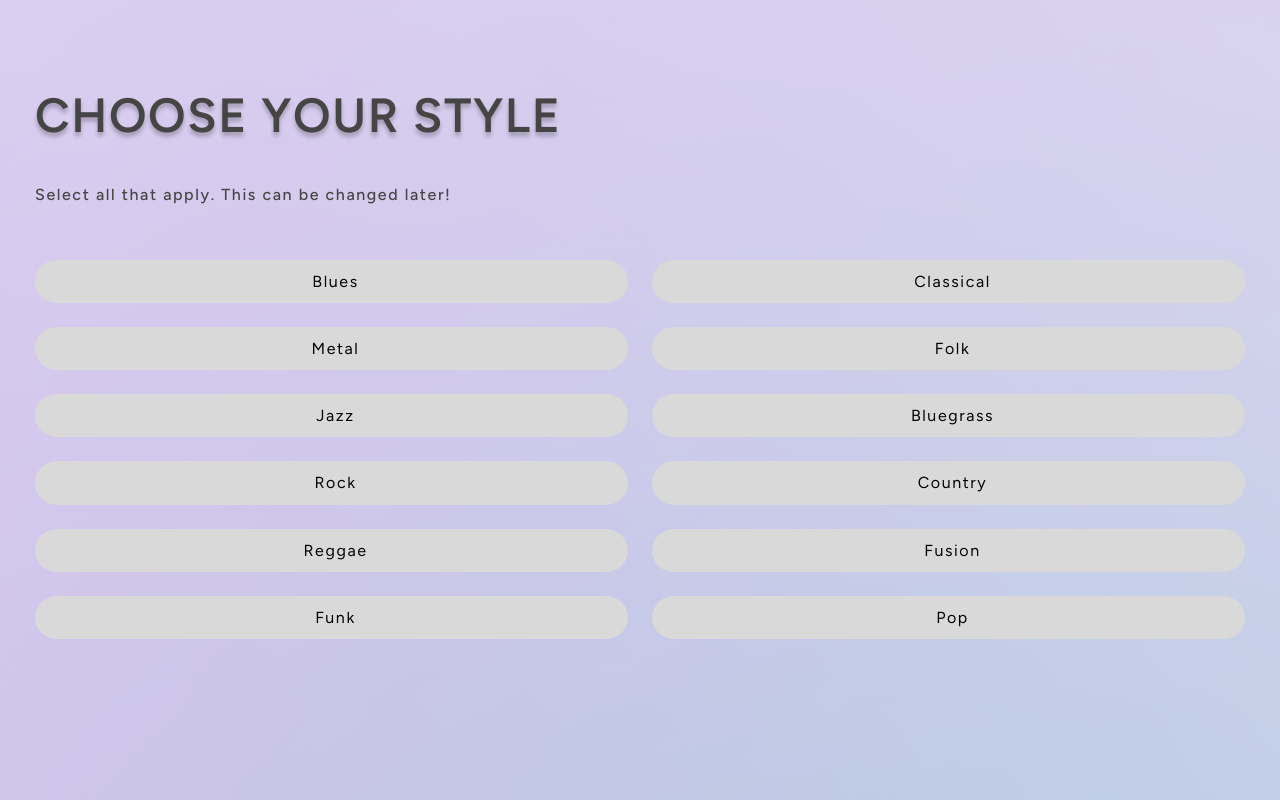
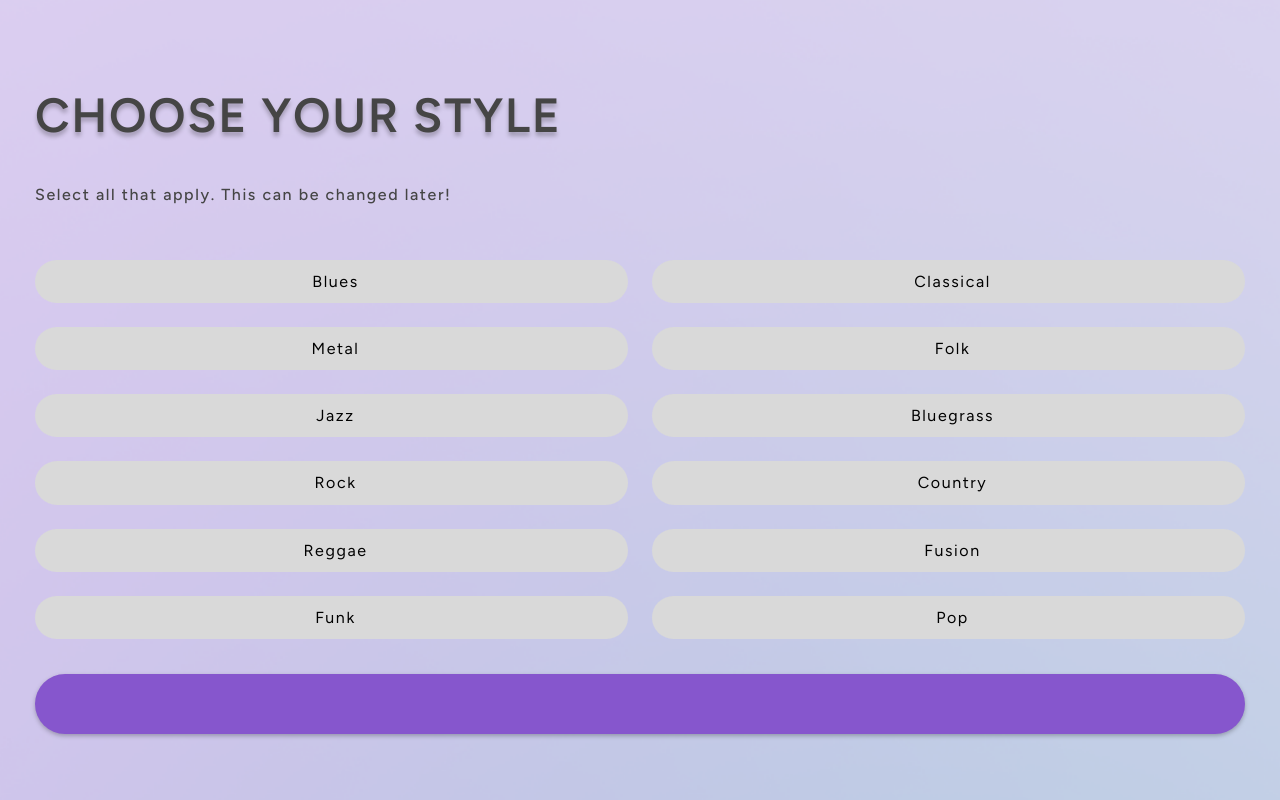
Before and after one commit to OceanAbernathy/seus, a React (Create React App) app: page /ChooseYourStyle in a window 1280 px wide. Built offline with nearby package versions, Linux system fonts and the light colour scheme; no server answers.

Commit message:
Intro update doc

```diff
--- a/src/Helper/Context.js
+++ b/src/Helper/Context.js
@@ -13,8 +13,6 @@ export const ContextProvider = ({ children }) => {
   const [emailError, setEmailError] = useState('');
   const [passwordError, setPasswordError] = useState('');
   const [navItems, setNavItems] = useState(0);
-  const [selected, setSelected] = useState('');
-  const [profile, setProfile] = useState('');
   return (
     <Context.Provider
       value={{
@@ -40,10 +38,6 @@ export const ContextProvider = ({ children }) => {
         setPasswordError,
         navItems,
         setNavItems,
-        selected,
-        setSelected,
-        profile,
-        setProfile,
       }}
     >
       {children}
--- a/src/components/Intro/ChooseYourStyle.jsx
+++ b/src/components/Intro/ChooseYourStyle.jsx
@@ -1,12 +1,29 @@
-import { Checkbox, Flex, Grid, Text } from '@chakra-ui/react';
+import { Button, Checkbox, Flex, Grid, Text } from '@chakra-ui/react';
 import { ArrowRight } from '@phosphor-icons/react';
-import { useState } from 'react';
-import { Link } from 'react-router-dom';
+import { useContext, useState } from 'react';
+import { useNavigate } from 'react-router-dom';
 import Background from '../../images/Background2.png';
 import { StyleData } from './StyleData';
+import { Context } from '../../Helper/Context';
+import { doc, updateDoc } from 'firebase/firestore';
+import { db } from '../../config/firebaseConfig';
 
 export default function ChooseYourStyle() {
-  const [checkedList, setCheckedList] = useState([]);
+  const navigate = useNavigate();
+  const { user } = useContext(Context);
+  const [checkedList, setCheckedList] = useState('');
+
+  const updateProfile = async () => {
+    const userRef = doc(db, 'users', user.uid);
+    try {
+      await updateDoc(userRef, {
+        'preferences.style': checkedList,
+      });
+      navigate('/Dashboard');
+    } catch (error) {
+      console.log(error);
+    }
+  };
 
   return (
     <Flex
@@ -67,7 +84,7 @@ export default function ChooseYourStyle() {
           ))}
         </Grid>
         <Flex h='50px' alignItems='center' justifyContent='center'>
-          <Link to='/Dashboard'>
+          <Button onClick={updateProfile}>
             <Flex
               display={checkedList.length > 0 ? 'flex' : 'none'}
               alignItems='center'
@@ -77,7 +94,7 @@ export default function ChooseYourStyle() {
               <Text fontWeight='semibold'>Begin</Text>
               <ArrowRight size={28} color='#454545' />
             </Flex>
-          </Link>
+          </Button>
         </Flex>
       </Flex>
     </Flex>
--- a/src/components/Intro/PickYourLevel.jsx
+++ b/src/components/Intro/PickYourLevel.jsx
@@ -4,23 +4,21 @@ import { useNavigate } from 'react-router-dom';
 import Background from '../../images/Background.png';
 import { doc, updateDoc } from 'firebase/firestore';
 import { db } from '../../config/firebaseConfig';
-import { useContext } from 'react';
+import { useContext, useState } from 'react';
 import { Context } from '../../Helper/Context';
 
 export default function Welcome() {
   const navigate = useNavigate();
-  const { user, selected, setSelected } = useContext(Context);
+  const { user } = useContext(Context);
+  const [selected, setSelected] = useState('');
   const types = ['Beginner', 'Intermediate', 'Advanced'];
-  const userRef = doc(db, 'users', user.uid);
-
-  console.log(userRef);
 
   const updateProfile = async () => {
+    const userRef = doc(db, 'users', user.uid);
     try {
       await updateDoc(userRef, {
-        level: selected,
+        'preferences.level': selected,
       });
-      // setProfile(user.data());
       navigate('/ChooseYourStyle');
     } catch (error) {
       console.log(error);
```
